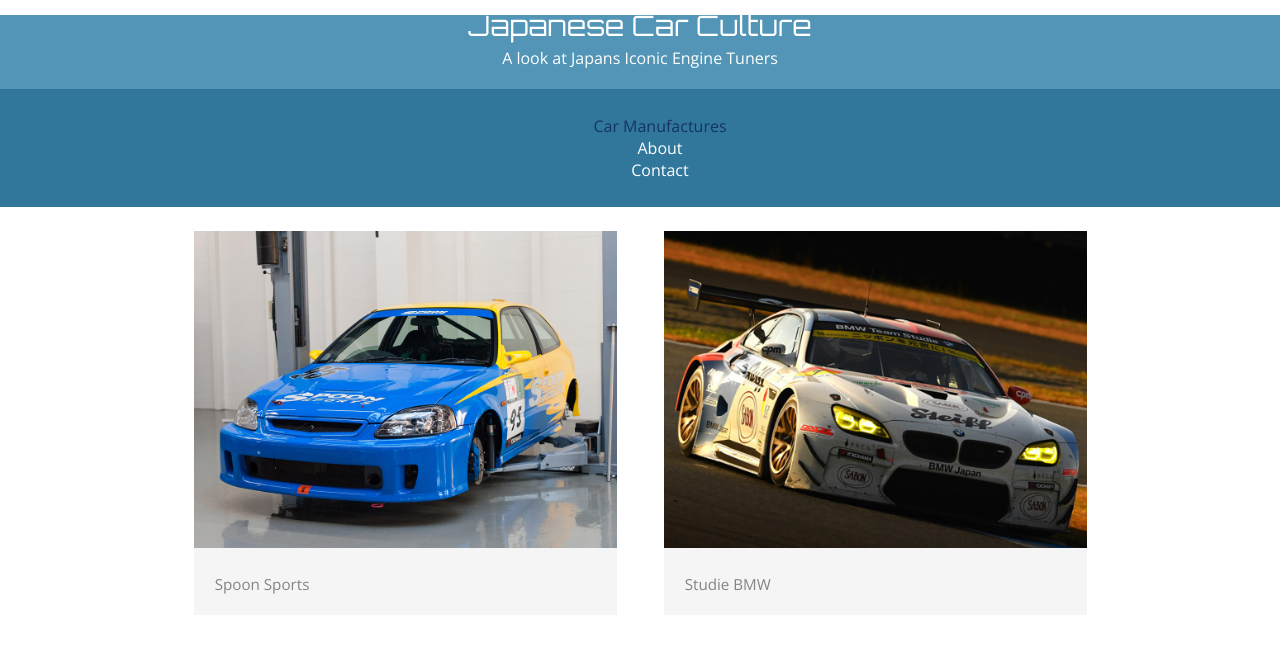
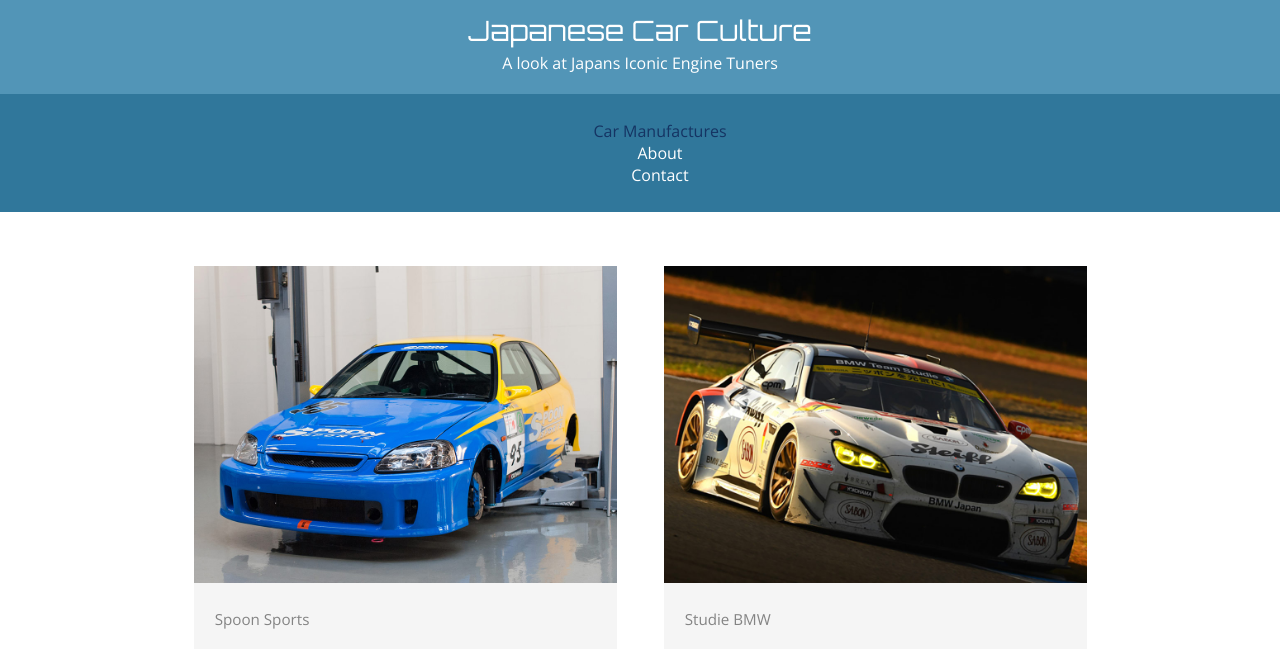
Before and after one commit to chrisdav6/Treehouse, a PHP site: page / in a window 1280 px wide. Shown: the top 649 px of the page. Run offline with PHP 8.4, Linux system fonts and the light colour scheme.

Commit message:
Styling the header

```diff
--- a/how_to_make_a_website/css/styles.css
+++ b/how_to_make_a_website/css/styles.css
@@ -25,6 +25,13 @@
 /**********************
   Heading
 ***********************/
+
+header {
+  float: left;
+  margin: 0 0 30px 0;
+  padding: 5px 0 0 0;
+  width: 100%;
+}
 
 #logo {
   text-align: center;
```
